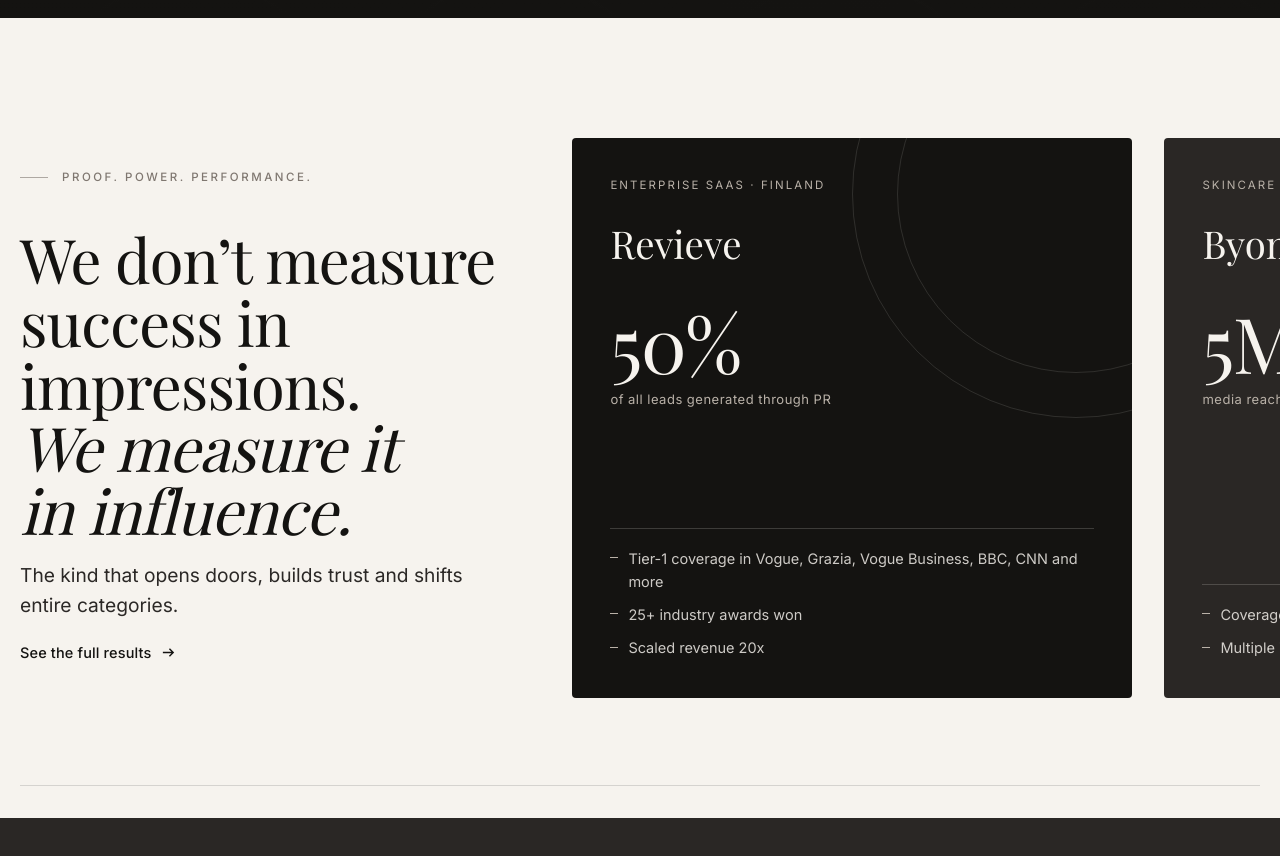
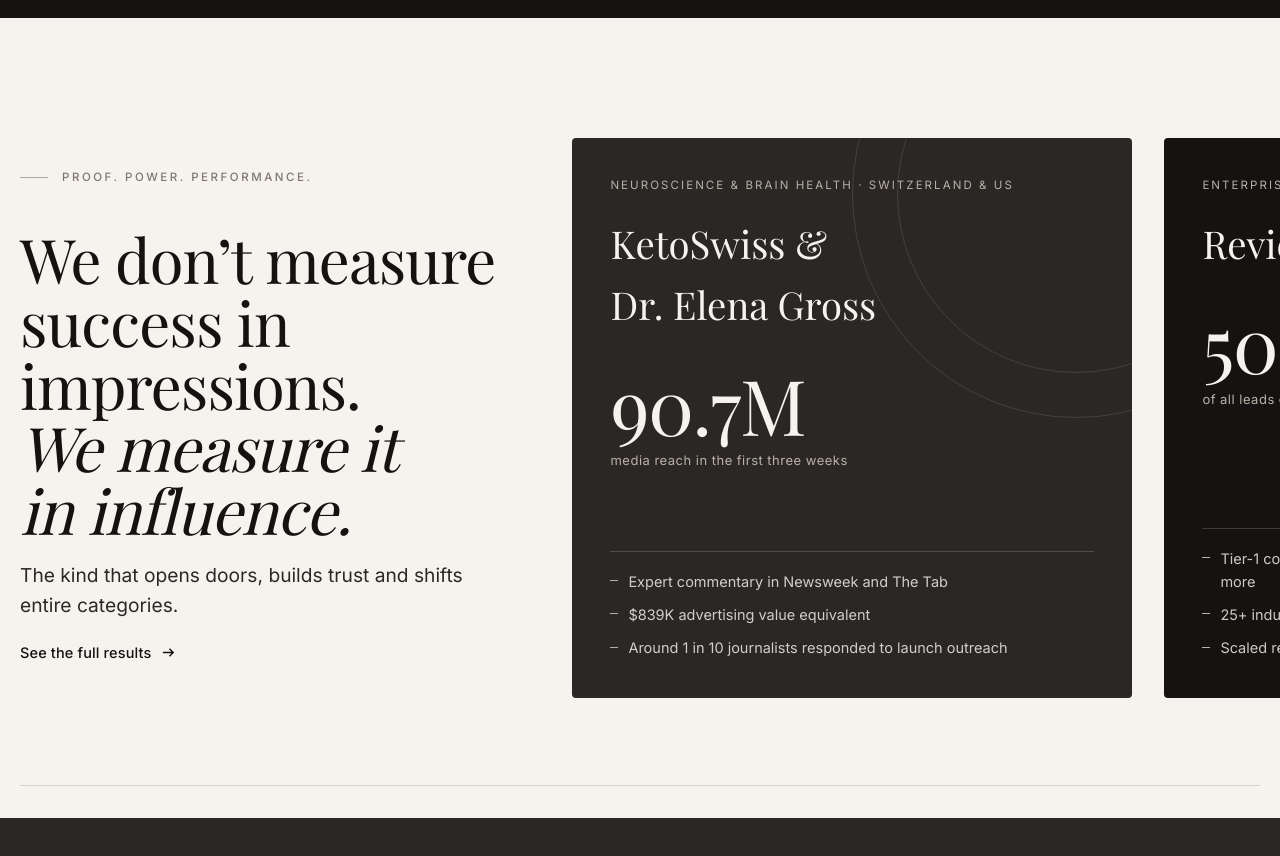
Before and after one commit to EchoPRIntel/echobrandcomms.com, a plain HTML site: page index.html in a window 1280 px wide. Shown: the part 5380-6236 px from the top of the page. Drawn offline with nearby package versions, Linux system fonts and the light colour scheme; animation ran at ten frames a second; a web font is replaced by a local one.

Commit message:
Home: add KetoSwiss & Dr. Elena Gross to success-story slider
Co-Authored-By: Claude Opus 5.5 <noreply@anthropic.com>
Claude-Session: https://claude.ai/code/session_012NjGm9AmdpG4zE512vWgmb

```diff
--- a/index.html
+++ b/index.html
@@ -177,25 +177,31 @@
         <p class="lede">The kind that opens doors, builds trust and shifts entire categories.</p>
         <a class="link" href="results.html">See the full results <svg viewBox="0 0 16 16" fill="none" stroke="currentColor" stroke-width="1.5" aria-hidden="true"><path d="M2 8h11M9 4l4 4-4 4"/></svg></a>
       </div>
+      <article class="case case--alt">
+        <span class="kicker">Neuroscience &amp; brain health · Switzerland &amp; US</span>
+        <h3>KetoSwiss &amp; Dr. Elena Gross</h3>
+        <div class="big"><span data-count="90">0</span>.7M<small>media reach in the first three weeks</small></div>
+        <ul><li>Expert commentary in Newsweek and The Tab</li><li>$839K advertising value equivalent</li><li>Around 1 in 10 journalists responded to launch outreach</li></ul>
+      </article>
       <article class="case">
         <span class="kicker">Enterprise SaaS · Finland</span>
         <h3>Revieve</h3>
         <div class="big"><span data-count="50">0</span>%<small>of all leads generated through PR</small></div>
         <ul><li>Tier-1 coverage in Vogue, Grazia, Vogue Business, BBC, CNN and more</li><li>25+ industry awards won</li><li>Scaled revenue 20x</li></ul>
       </article>
-      <article class="case case--alt">
+      <article class="case">
         <span class="kicker">Skincare · UK &amp; US</span>
         <h3>Byoma</h3>
         <div class="big"><span data-count="5">0</span>M+<small>media reach</small></div>
         <ul><li>Coverage in Business of Fashion and Vogue Business</li><li>Multiple industry awards</li></ul>
       </article>
-      <article class="case">
+      <article class="case case--alt">
         <span class="kicker">Retail · Japan</span>
         <h3>Matsukiyo</h3>
         <div class="big"><span data-count="1000">0</span>+<small>Japanese media mentions</small></div>
         <ul><li>1M+ media reach</li><li>Top-tier outlet coverage and reinforced brand trust</li></ul>
       </article>
-      <article class="case case--alt">
+      <article class="case">
         <span class="kicker">Across clients · 2025</span>
         <h3>Reach</h3>
         <div class="big"><span data-count="2.5" data-decimals="1">0</span>B+<small>global media reach per client</small></div>
```
